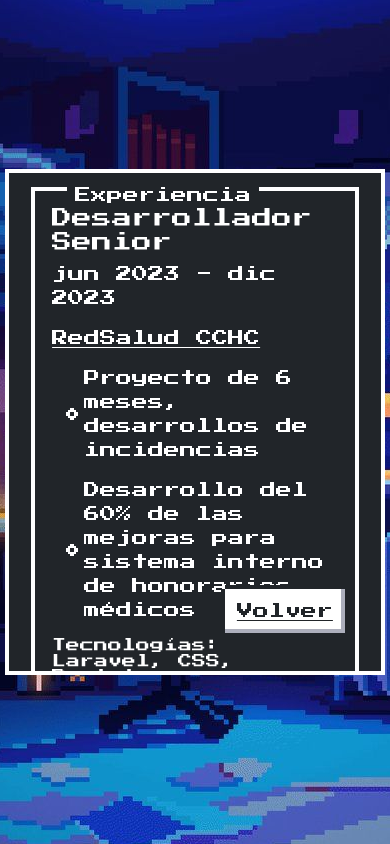
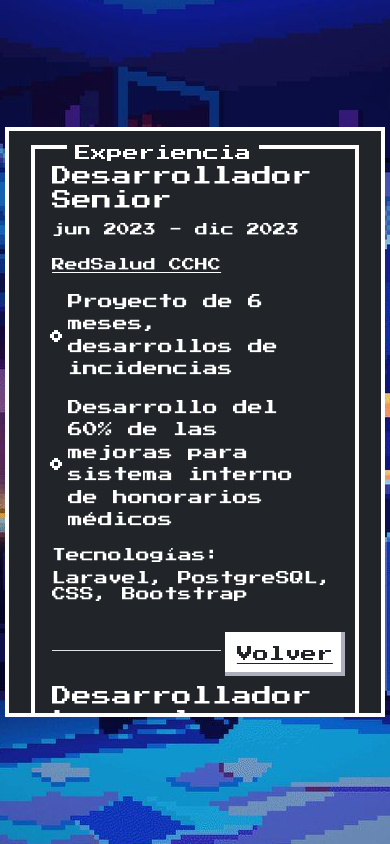
Before and after one commit to marcellolopez/mi_cv_interactivo, a React (Vite) app: page /experiencia in a window 390 px wide. Built offline with nearby package versions, Linux system fonts and the light colour scheme.

Commit message:
Correcci´´on responsive

```diff
--- a/src/components/Experiencia/Experiencia.jsx
+++ b/src/components/Experiencia/Experiencia.jsx
@@ -21,7 +21,7 @@ const Experiencia = () => {
         'Proyecto de 6 meses, desarrollos de incidencias',
         'Desarrollo del 60% de las mejoras para sistema interno de honorarios médicos',
       ],
-      tecnologias: ['Laravel', 'CSS', 'Bootstrap', 'PostgreSQL'],
+      tecnologias: ['Laravel', 'PostgreSQL', 'CSS', 'Bootstrap'],
     },
     {
       puesto: 'Desarrollador Laravel',
@@ -32,7 +32,7 @@ const Experiencia = () => {
         'Integraciones como botones de pago, Power BI, RPA, etc',
         'Lider del equipo de innovación (Alexa Skills, Arduino)',
       ],
-      tecnologias: ['PHP', 'Laravel'],
+      tecnologias: ['PHP', 'Laravel', 'Selenium', 'Robot Framework'],
     },
     {
       puesto: 'Analista Programador',
@@ -56,7 +56,7 @@ const Experiencia = () => {
       fecha: 'ene 2015 - dic 2015',
       empresa: 'Aguas décima S.A., Valdivia',
       proyectos: ['Desarrollador de plataforma web para pagos online', 'Reducción de filas en un 30%'],
-      tecnologias: ['PHP', 'MySQL', 'JavaScript', 'API Servipag'],
+      tecnologias: ['PHP', 'API Servipag', 'MySQL', 'JavaScript', 'C#'],
     },
   ];
 
@@ -75,7 +75,7 @@ const Experiencia = () => {
                 <li className='mb-3' key={proyectoIndex}>{proyecto}</li>
               ))}
             </ul>
-            <p className='two-line-paragraph'>Tecnologías: {experiencia.tecnologias.join(', ')}</p>
+            <p className='two-line-paragraph'> <label> Tecnologías: </label> <br /> {experiencia.tecnologias.join(', ')}</p>
             <div className="mt-5 mb-5 border-top"></div>
 
           </div>
--- a/src/components/main_menu/MainMenu.jsx
+++ b/src/components/main_menu/MainMenu.jsx
@@ -55,7 +55,7 @@ const MainMenu = () => {
     <>
       <div className="nes-container is-dark vh">
         <div className="main-menu text-center is-dark">
-          <h2 className="m-4">Bienvenido a mi CV</h2>
+          <h3 className="m-4">Bienvenido a mi CV</h3>
 
           <div className="d-flex justify-content-center">
             <ul className="nes-list ul-margin">
@@ -70,6 +70,9 @@ const MainMenu = () => {
               </li>
               <li className="mb-4">
                 <Link className='nes-btn is-error w-100' to="/estudios" onClick={HandlePluck}>Estudios</Link>
+              </li>
+              <li className="mb-4">
+                <Link className='nes-btn w-100' to="/" onClick={HandlePickUpCoin}>Opciones</Link>
               </li>
             </ul>
           </div>
--- a/src/index.css
+++ b/src/index.css
@@ -71,7 +71,7 @@ body {
 /* Estilos para pantallas pequeñas (teléfonos móviles) */
 @media only screen and (max-width: 600px) {
     .vh{
-        height: 60vh; /* 100% de la altura del viewport */
+        height: 70vh; /* 100% de la altura del viewport */
         width: 45vh;
     }
     .volver-link{
@@ -80,7 +80,17 @@ body {
     .nes-container.is-dark {
         margin: -10px;
     }
+    p{
+      font-size: 13px;
+    }
 
+    li{
+      font-size: 15px;
+    }
+
+    ol, ul {
+        padding-left: 1rem;
+    }
     .contenido{
       margin: -15px;
     }
@@ -88,7 +98,7 @@ body {
     .two-line-paragraph {
       font-size: 14px; /* Tamaño del texto */
       line-height: 1.1; /* Espaciado entre líneas */
-      max-height: 3.2em; /* Altura máxima de dos líneas (2 * line-height) */
+      max-height: 5.2em; /* Altura máxima de dos líneas (2 * line-height) */
       overflow: hidden; /* Oculta el contenido adicional si excede la altura máxima */
     }
 
```
